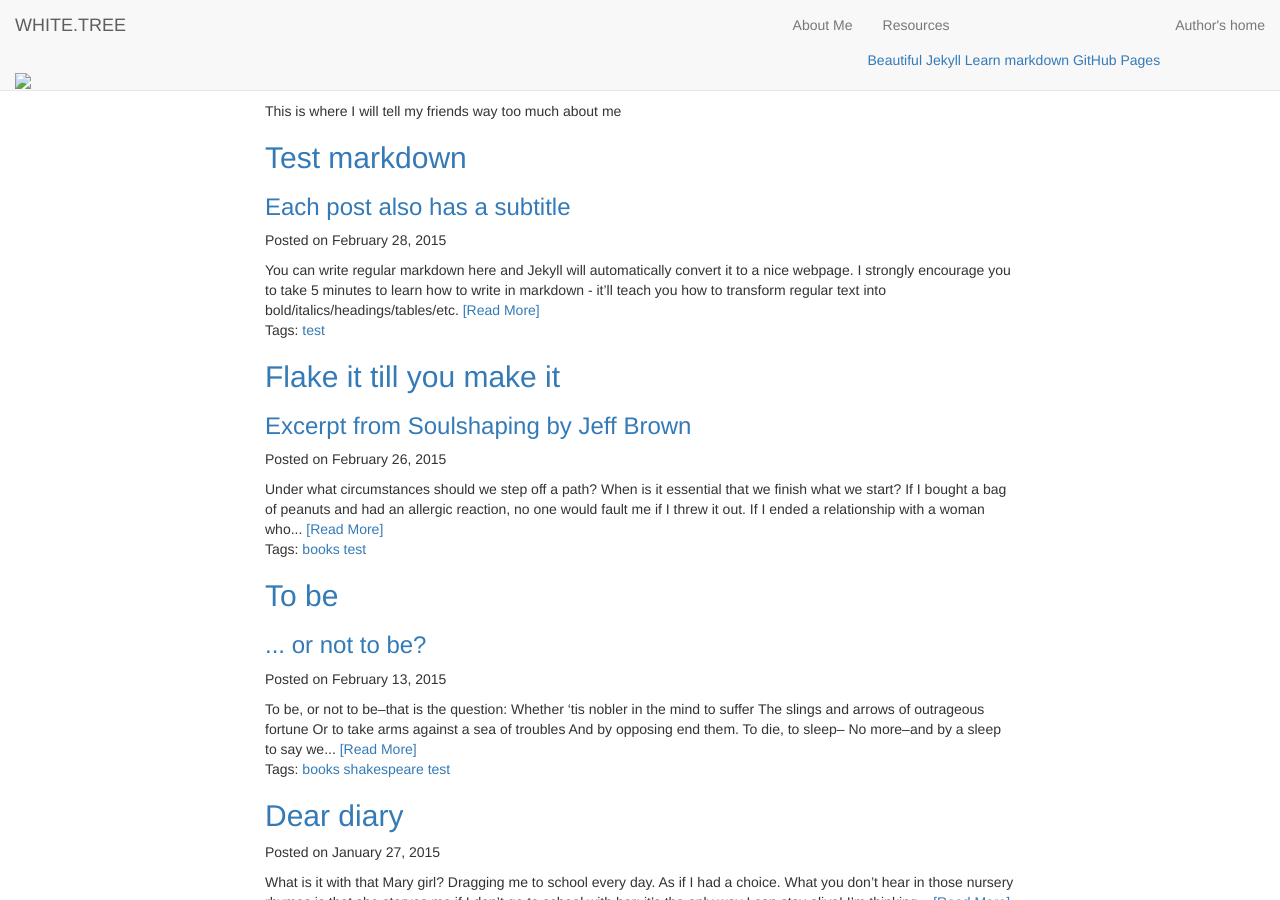
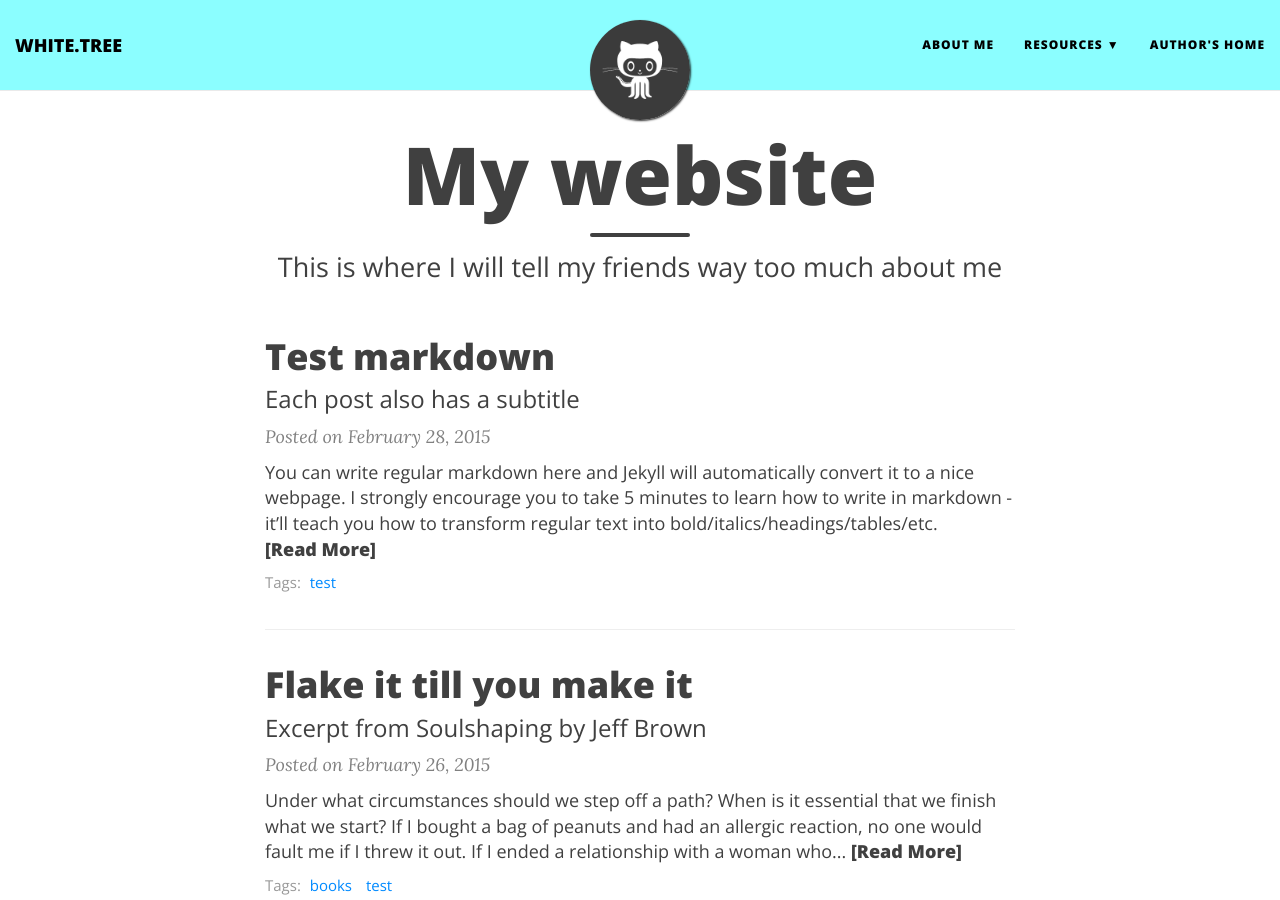
Before and after one commit to cedrush/cedrush.github.io, a Jekyll site: the page built from index.html, in a window 1280 px wide and 900 px high. Built offline with Jekyll 4.4.1, drawn with Linux system fonts in a browser that asks for light colours; nearby versions of some CDN libraries; library files that are not in the unit come from our copies; the list of posts is cut into pages by our own code.

Commit message:
Update _config.yml

```diff
--- a/_config.yml
+++ b/_config.yml
@@ -5,7 +5,7 @@
 
 # If you are building a simple GitHub user page (https://username.github.io) then use these settings:
 url: "https://cedrush.github.io"
-baseurl: "cedrush.github.io"
+baseurl: ""
 
 # If you are building a GitHub project page then use these settings:
 #url: "http://cedrush.github.io/projectname"
```
